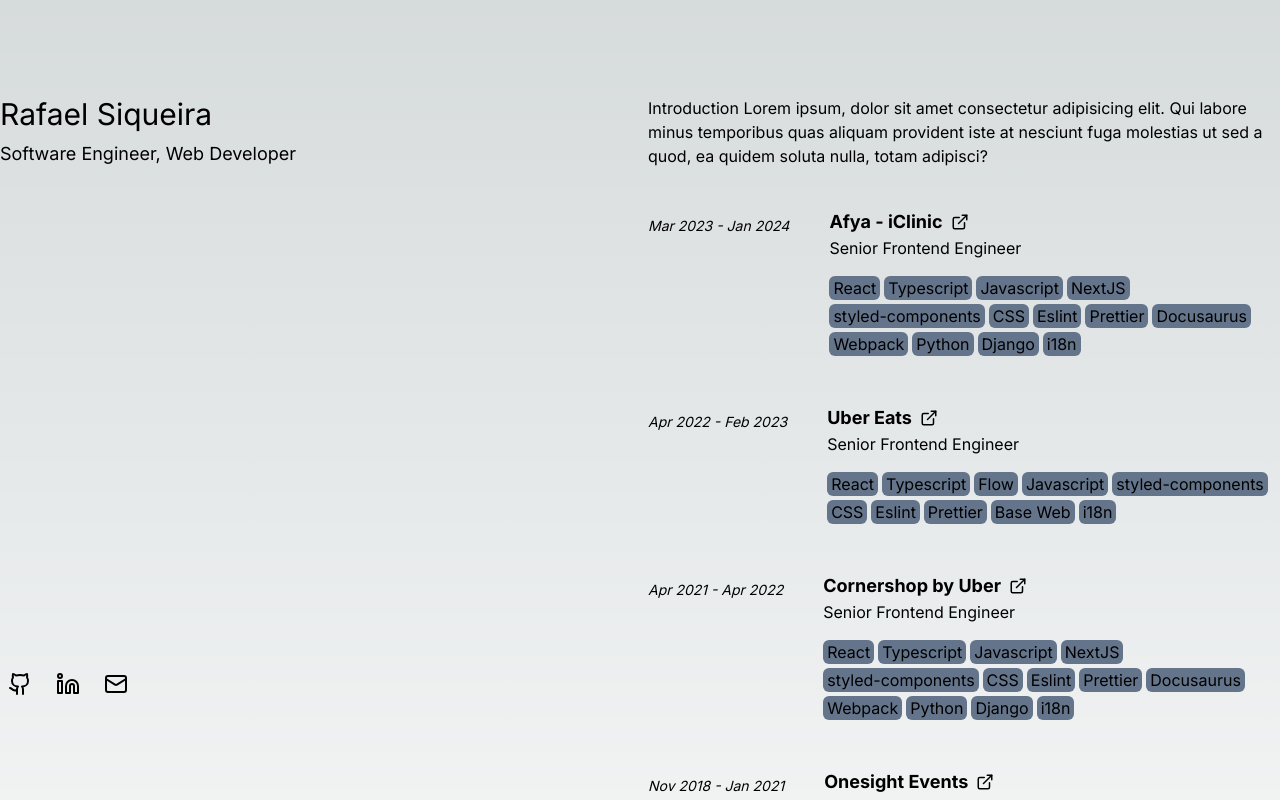
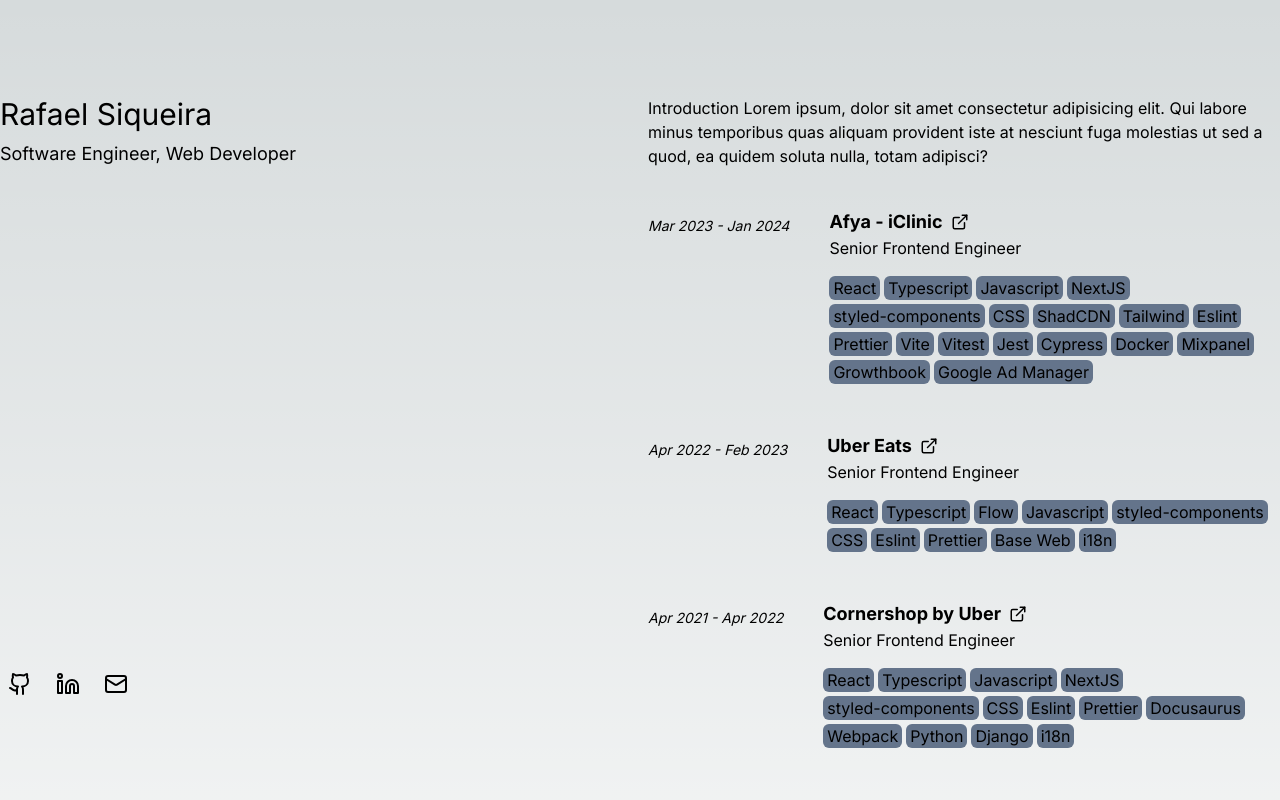
Before and after one commit to refeals/portfolio_deploy, a Next.js app: page / in a window 1280 px wide. Shown: the top 800 px of the page. Built offline with nearby package versions, Linux system fonts and the light colour scheme.

Commit message:
fix: afya tags

```diff
--- a/app/page.tsx
+++ b/app/page.tsx
@@ -9,7 +9,7 @@
     title: "Afya - iClinic",
     subtitle: "Senior Frontend Engineer",
     date: "Mar 2023 - Jan 2024",
-    tags: "React, Typescript, Javascript, NextJS, styled-components, CSS, Eslint, Prettier, Docusaurus, Webpack, Python, Django, i18n",
+    tags: "React, Typescript, Javascript, NextJS, styled-components, CSS, ShadCDN, Tailwind, Eslint, Prettier, Vite, Vitest, Jest, Cypress, Docker, Mixpanel, Growthbook, Google Ad Manager",
     url: "https://iclinic.com.br/",
   },
   {
```
